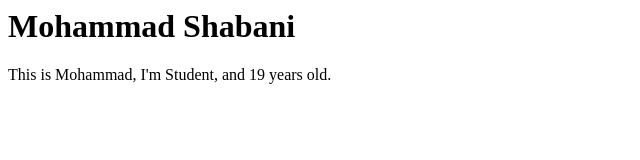
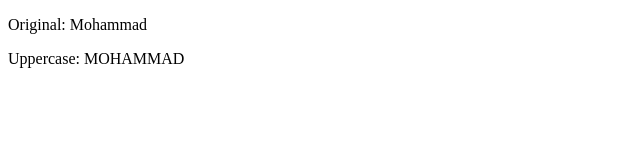
Before and after one commit to shaabaani/mohammad, a plain HTML site: page index.html in a window 1280 px wide. Shown: the whole page, without its empty margins (0-640 px from the left). Drawn offline with Linux system fonts and the light colour scheme.

Commit message:
Update index.html

```diff
--- a/index.html
+++ b/index.html
@@ -1,14 +1,17 @@
-<html>
-  <body>
-    <h1>
-      Mohammad Shabani
-    </h1>
-
-<p>
-  This is Mohammad, I'm Student,
-  and 19 years old.
-</p>
-
-
-  </body>
+<!DOCTYPE html>
+<html lang="en">
+<head>
+    <meta charset="UTF-8">
+    <meta name="viewport" content="width=device-width, initial-scale=1.0">
+    <title>Uppercase Mohammad</title>
+    <style>
+        .uppercase-text {
+            text-transform: uppercase;
+        }
+    </style>
+</head>
+<body>
+    <p>Original: Mohammad</p>
+    <p>Uppercase: <span class="uppercase-text">Mohammad</span></p>
+</body>
 </html>
```
